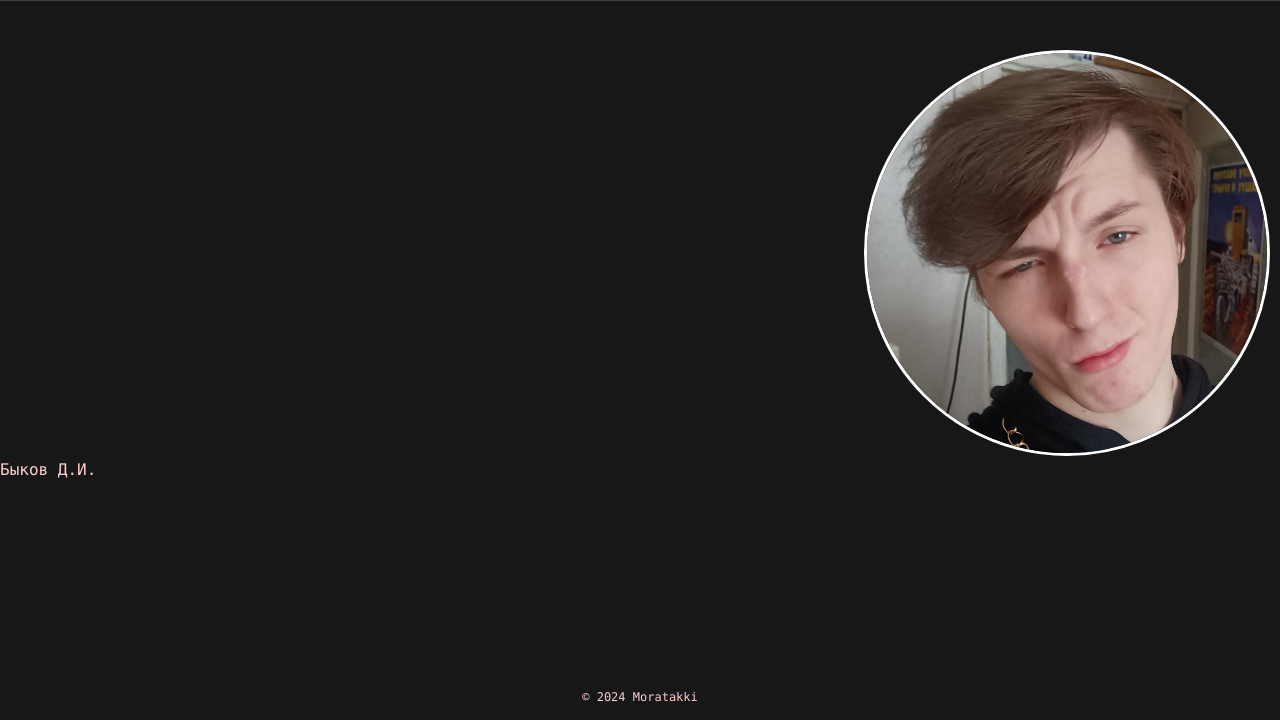
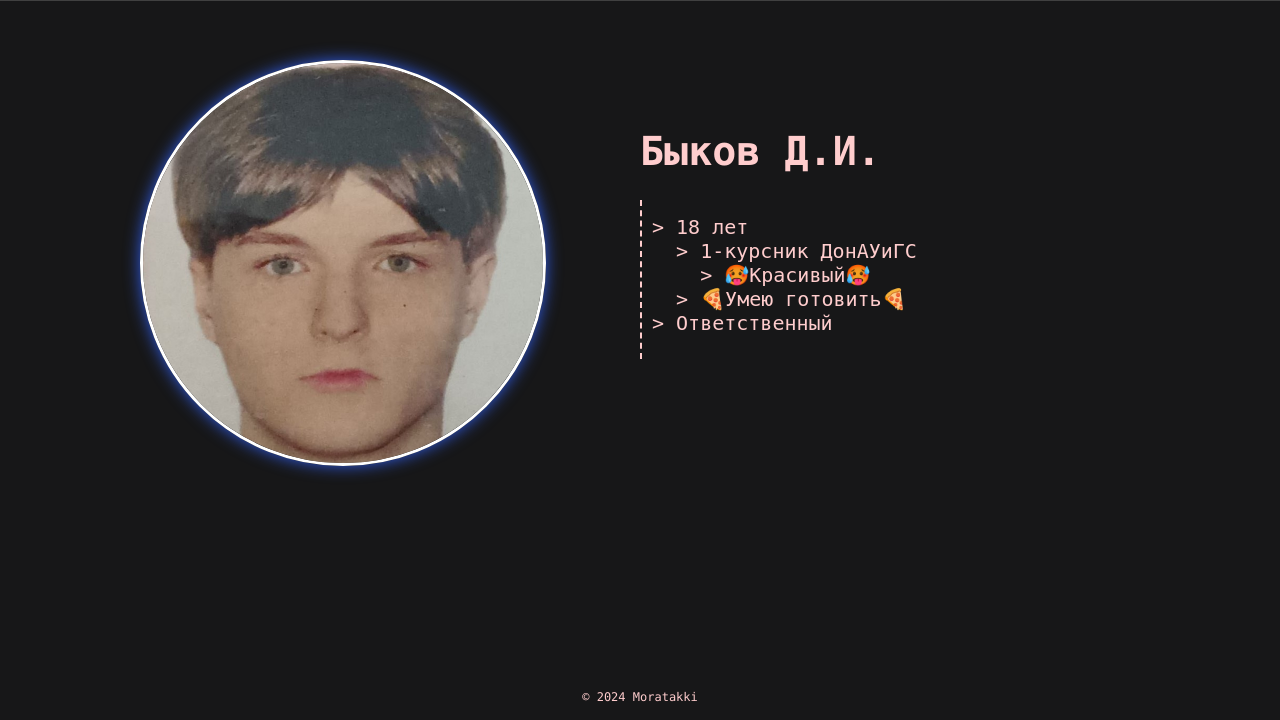
Before and after one commit to Moratakki/Moratakki.github.io, a PHP site: page / in a window 1280 px wide. Shown: the part 80-800 px from the top of the page. Run offline with PHP 8.4, Linux system fonts and the light colour scheme.

Commit message:
Final-commit

```diff
--- a/index.html
+++ b/index.html
@@ -4,8 +4,8 @@
     <meta charset="UTF-8" />
     <meta name="viewport" content="width=device-width, initial-scale=1.0" />
     <title>Быков Д.И.</title>
-    <script src="script.js"></script>
     <link rel="stylesheet" href="style.css" />
+    <link rel="shortcut icon" type="image/x-icon" href="images/logo.jpg" />
   </head>
   <body>
     <header>
@@ -27,8 +27,23 @@
         </div>
       </nav>
     </header>
-    <div class="photo"><img id="me" src="images/me1.jpg" alt="" /></div>
-    <span>Быков Д.И.</span>
+    <main class="table">
+      <div class="table-row">
+        <div class="table-cell">
+          <img id="me" src="images/me3.jpg" alt="" />
+        </div>
+        <div class="table-cell">
+          <h1>Быков Д.И.</h1>
+          <pre>
+> 18 лет
+  > 1-курсник ДонАУиГС
+    > 🥵Красивый🥵
+  > 🍕Умею готовить🍕
+> Ответственный
+          </pre>
+        </div>
+      </div>
+    </main>
     <footer>© 2024 Moratakki</footer>
   </body>
 </html>
--- a/style.css
+++ b/style.css
@@ -170,6 +170,43 @@ a:hover {
   border-radius: 50%;
   width: 400px;
   height: 400px;
+  animation: 2s infinite alternate shadow-flow;
+}
+
+pre {
+  border-left: 2px dashed #ffcdcd;
+  padding-top: 15px;
+  padding-left: 10px;
+  font-size: 20px;
+}
+
+@keyframes shadow-flow {
+  from {
+    box-shadow: 0px 0px 35px rgb(239, 36, 36);
+  }
+
+  to {
+    box-shadow: 0px 0px 15px rgb(36, 94, 239);
+  }
+}
+
+.table {
+  margin: 10px auto;
+  display: table;
+}
+
+.table-row {
+  display: table-row;
+}
+
+.table-cell {
+  width: 500px;
+  display: table-cell;
+  vertical-align: middle;
+}
+
+.table-cell h1 {
+  font-size: 2.5em;
 }
 
 footer {
```
Also changed, not shown: images/logo.jpg (added), images/me2.jpg (added), images/me3.jpg (added).
